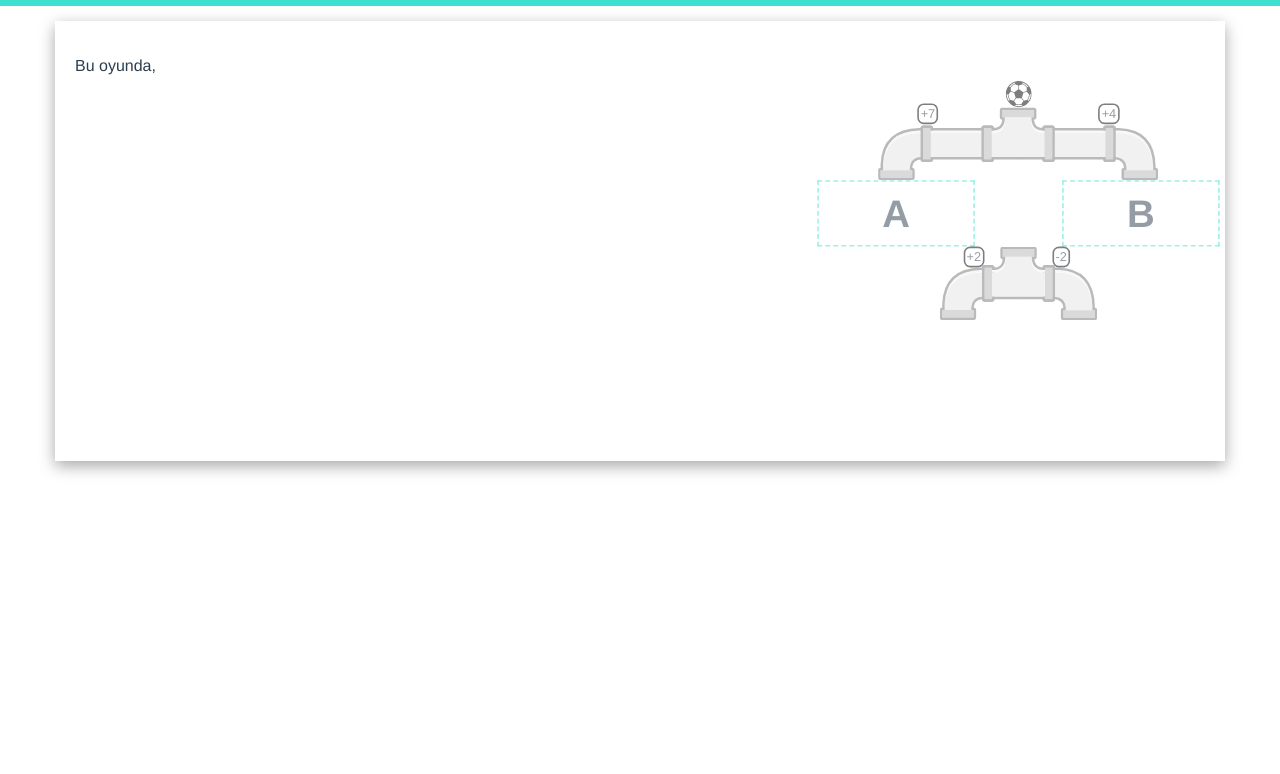
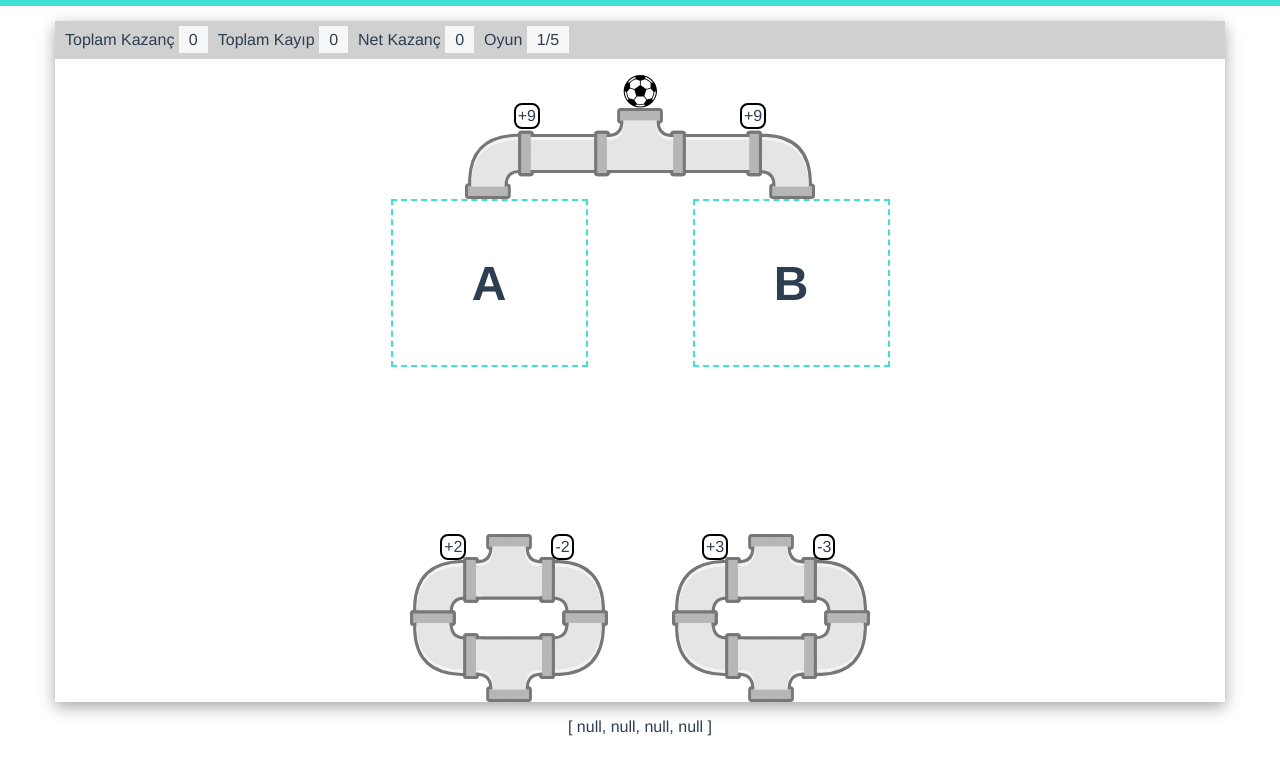
Before and after one commit to emrergin/prudencetemperance, a Vue app: page / in a window 1280 px wide. Shown: the top 774 px of the page. Built offline with nearby package versions, Linux system fonts and the light colour scheme.

Commit message:
temperance animation phase

```diff
--- a/src/App.vue
+++ b/src/App.vue
@@ -1,17 +1,19 @@
 <template>
   <PrudenceTutorial v-if="currentPhase===`pruTut`" @end="currentPhase=`pruGam`" />
   <PrudenceGame v-if="currentPhase===`pruGam`"  />
+  <TemperanceGame v-if="currentPhase===`temGam`"  />
 </template>
 
 <script>
 import PrudenceGame from './components/PrudenceGame.vue';
 import PrudenceTutorial from './components/PrudenceTutorial.vue';
+import TemperanceGame from './components/TemperanceGame.vue';
 export default {
   name: 'App',
-  components:{PrudenceGame,PrudenceTutorial},
+  components:{PrudenceGame,PrudenceTutorial,TemperanceGame},
   data(){
         return{
-            currentPhase:`pruTut`
+            currentPhase:`temGam`
         }
   }
 }
--- a/src/components/PrudenceGame.vue
+++ b/src/components/PrudenceGame.vue
@@ -301,7 +301,7 @@ export default {
   padding: 2px;
 }
 
-#kucukBoru{
+#kucukBoru,#kucukBoru1,#kucukBoru2{
   position: relative;
 }
 #kucukEtiketler{
--- /dev/null
+++ b/src/components/TemperanceGame.vue
@@ -0,0 +1,259 @@
+<template>
+    <div class="oyunKutusu" v-if="!oyunSonu">
+        <ScoreTable
+            :totalRevenue="totalRevenue"
+            :totalLoss="totalLoss"
+            :totalRounds="totalRounds"
+            :currentRound="currentRound"
+        />
+        <div id="oyunAsagi">
+            <img id="futbolTopu" ref="futbolTopu" src="../assets/soccer_ball.svg" oncontextmenu="return false" @click="hareket()"/>
+            <div id="buyukEtiketler">
+                <div id="solBuyukEtiket" class="buyukEtiket etiket">
+                    {{convertNumbertoString(payOffs[currentRound][0])}}
+                </div>
+                <div id="sagBuyukEtiket" class="buyukEtiket etiket">
+                    {{convertNumbertoString(payOffs[currentRound][1])}}
+                </div>
+            </div>
+            <img id="buyukBoru" src="../assets/buyukboru.svg"/>
+            <div class="buyukInputlar">
+                <div class="droppable2" id="i0"
+                :class="{gorulmez:secimler[0]}"> A</div>
+                <div class="droppable2" id="i1"
+                :class="{gorulmez:secimler[1]}"> B</div>
+            </div>
+            <div class="buyukInputlar">
+                <div class="droppable2" id="i2"
+                :class="{gorulmez:!secimler[0]||secimler[2]}"> C</div>
+                <div class="droppable2" id="i3"
+                :class="{gorulmez:!secimler[1]||secimler[3]}"> D</div>
+            </div>
+            <div id="kucukBorular">
+                <div id="kucukBoru1" class="temperanceBoru"
+                oncontextmenu="return false" @mousedown.left="boruTasi($event)" ondragstart="return false">
+                <div id="kucukEtiketler">
+                    <div id="solKucukEtiket1" class="kucukEtiket etiket">
+                        {{convertNumbertoString(payOffs[currentRound][2])}}
+                    </div>
+                    <div id="sagKucukEtiket1" class="kucukEtiket etiket">
+                        {{convertNumbertoString(payOffs[currentRound][3])}}
+                    </div>
+                </div>
+                <img src="../assets/kucukboru2.svg" class="draggable" oncontextmenu="return false" />
+                </div>
+                <div id="kucukBoru2" class="temperanceBoru"
+            oncontextmenu="return false" @mousedown.left="boruTasi($event)" ondragstart="return false">
+                <div id="kucukEtiketler">
+                    <div id="solKucukEtiket2" class="kucukEtiket etiket">
+                        {{convertNumbertoString(payOffs[currentRound][4])}}
+                    </div>
+                    <div id="sagKucukEtiket2" class="kucukEtiket etiket">
+                        {{convertNumbertoString(payOffs[currentRound][5])}}
+                    </div>
+                </div>
+                <img src="../assets/kucukboru2.svg" class="draggable" oncontextmenu="return false" />
+                </div>
+            </div>
+
+        </div>
+    </div>
+    <div>
+        <p>{{secimler}}</p>
+    </div>
+</template>
+
+<script>
+import ScoreTable from './ScoreTable.vue'
+export default {
+    components: { ScoreTable},
+    data(){
+        return{
+            payOffs:[[9,9,2,-2,3,-3],[9,9,1,-1,4,-4],[6,6,4,-4,1,-1],[14,14,3,-3,10,-10],[4,4,2,-2,1,-1]],
+            totalRevenue:0,
+            totalLoss:0,
+            currentRound:0,
+            totalRounds:5,
+            currentDroppable:null,
+            secimler:[null,null,null,null],
+            asama: `baslangic`,
+            oyunSonu:false
+        }
+    },
+    methods:{
+        convertNumbertoString(number){
+            return number>0? `+`+number : `-`+Math.abs(number);
+        },
+        boruTasi(e){
+            if (this.asama!==`baslangic`){return false;}
+            var vm = this;
+            let kucukBoru=e.target.closest(`.temperanceBoru`);
+            let indeks=vm.secimler.findIndex(a=>a===kucukBoru.id.slice(9));
+            if (indeks!==-1 && vm.secimler[indeks+2]){
+                return false;
+            }
+
+            kucukBoru.style.cursor="grabbing";
+            vm.secimler[vm.secimler.findIndex(a=>a===kucukBoru.id.slice(9))]=null;
+
+            let shiftX = e.clientX - kucukBoru.getBoundingClientRect().left;
+            let shiftY = e.clientY - kucukBoru.getBoundingClientRect().top;
+
+            kucukBoru.style.position = 'absolute';
+            kucukBoru.style.zIndex = 3;
+            document.getElementById(`app`).append(kucukBoru);
+
+            moveAt(e.pageX, e.pageY);
+
+            function moveAt(pageX, pageY) {
+                kucukBoru.style.left = pageX - shiftX + 'px';
+                kucukBoru.style.top = pageY - shiftY + 'px';
+            }
+
+            function onMouseMove(event) {
+                moveAt(event.pageX, event.pageY);
+
+                kucukBoru.hidden = true;
+                let elemBelow = document.elementFromPoint(event.clientX, event.clientY);
+
+                kucukBoru.hidden = false;
+
+                if (!elemBelow) return;
+
+                let droppableBelow = elemBelow.closest('.droppable2');
+
+                if (vm.currentDroppable != droppableBelow) {
+                    if (vm.currentDroppable) {
+                        leaveDroppable(vm.currentDroppable);
+                    }
+                    vm.currentDroppable = droppableBelow;
+                    if (vm.currentDroppable) {
+                        enterDroppable(vm.currentDroppable);
+                    }
+                }
+            }
+
+            document.addEventListener('mousemove', onMouseMove);
+
+            kucukBoru.onmouseup = function() {
+                document.removeEventListener('mousemove', onMouseMove);
+                kucukBoru.style.cursor="grab";
+
+                if (vm.currentDroppable){
+                    var rect = vm.currentDroppable.getBoundingClientRect();
+                    kucukBoru.style.left = `${rect.left  + window.scrollX}px`;
+                    kucukBoru.style.top = `${rect.top + window.scrollY}px`;
+                    vm.secimler[vm.currentDroppable.id.slice(1)]=kucukBoru.id.slice(9);
+                }
+                kucukBoru.onmouseup = null;
+            }
+        function enterDroppable(elem) {
+            elem.style.background = '#F0FFF0';
+        }
+        function leaveDroppable(elem) {
+            elem.style.background = '';
+        }
+
+        },
+        hareket(){
+            if (this.secimler.filter(a=>a).length!==2){return}
+            // let vm=this;
+            this.asama=`tophareketi`;
+            let futbolTopu=this.$refs.futbolTopu;
+            futbolTopu.style.zIndex = 4;
+            let fakeBall=futbolTopu.cloneNode(true);
+            fakeBall.id=`fakeBall`;
+            fakeBall.style.visibility = "hidden";
+            futbolTopu.after(fakeBall);
+            futbolTopu.style.position="absolute";
+
+            function Asagi(){
+                futbolTopu.animate([
+                    { transform:  `translate(0px,5px)`},
+                    { transform:  `translate(0px,62px)`}
+                    ],{
+                        duration: 1000,
+                        fill: `forwards`,
+                        composite: `accumulate`
+                    }).persist();
+                setTimeout(Sol1, 1000);
+            }
+
+            function Sol1(){
+                futbolTopu.animate([
+                    { transform:  `translate(0px,0px) rotate(360deg)`,offset: 0},
+                    { transform:  `translate(-120px,0px) rotate(0deg)`,offset: 0.4},
+                    { transform:  `translate(-145px,12px) rotate(-75deg)`,offset: 0.6},
+                    { transform:  `translate(-152.5px,48px) rotate(-82.5deg)`,offset: 0.8},
+                    { transform:  `translate(-152.5px,93px) rotate(-82.5deg)`,offset: 1}
+                    ],{
+                        duration: 3000,
+                        fill: `forwards`,
+                        composite: `accumulate`
+                    }).persist();
+            }
+
+            Asagi();
+
+
+
+
+
+
+
+            // let zar= Math.floor(Math.random() * 100);
+
+
+        // futbolTopu.onanimationend = () => {
+        // this.asama=`roundsonu`;
+        // this.kazancGuncelle(durum);
+        // };
+
+        },
+        hareketBittiMi(){
+            let rect = this.$refs.futbolTopu.getBoundingClientRect();
+            let elemBelow = document.elementFromPoint((rect.left+rect.right)/2,rect.top-5);
+            return !elemBelow.closest(`.temperanceBoru,#buyukBoru`);
+        }
+    }
+}
+</script>
+
+<style>
+.buyukInputlar{
+    display:flex;
+    width:100%;
+    justify-content: center;
+    gap: 105px;
+    min-height: 167.5px;
+}
+
+#kucukBorular{
+    display:flex;
+    justify-content: space-evenly;
+    gap: 64px;
+    min-height: 167.5px;
+}
+
+.temperanceBoru{
+    height:167.5px;
+}
+
+.droppable2{
+    padding-top:12px;
+    padding-bottom: 12px;
+    width: 197px;
+    height: 167.5px;
+    font-size: 3em;
+    font-weight: bold;
+    border: 2px dashed turquoise;
+    align-items: center;
+    justify-content:center;
+    display:flex;
+}
+
+.gorulmez{
+    visibility: hidden;
+}
+
+</style>
```
Also changed, not shown: 1 other file (tests, documents, lock files or other folders).
